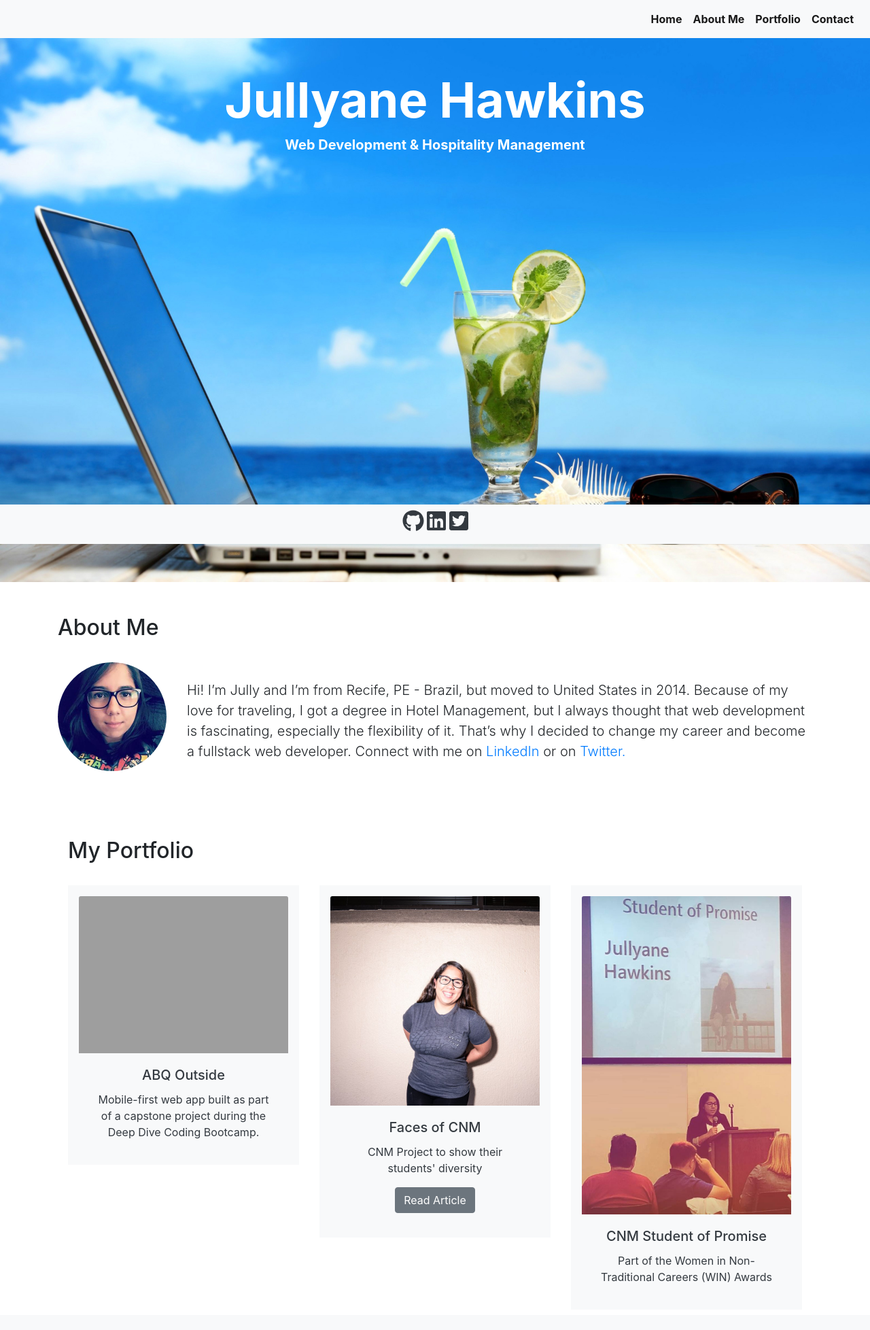
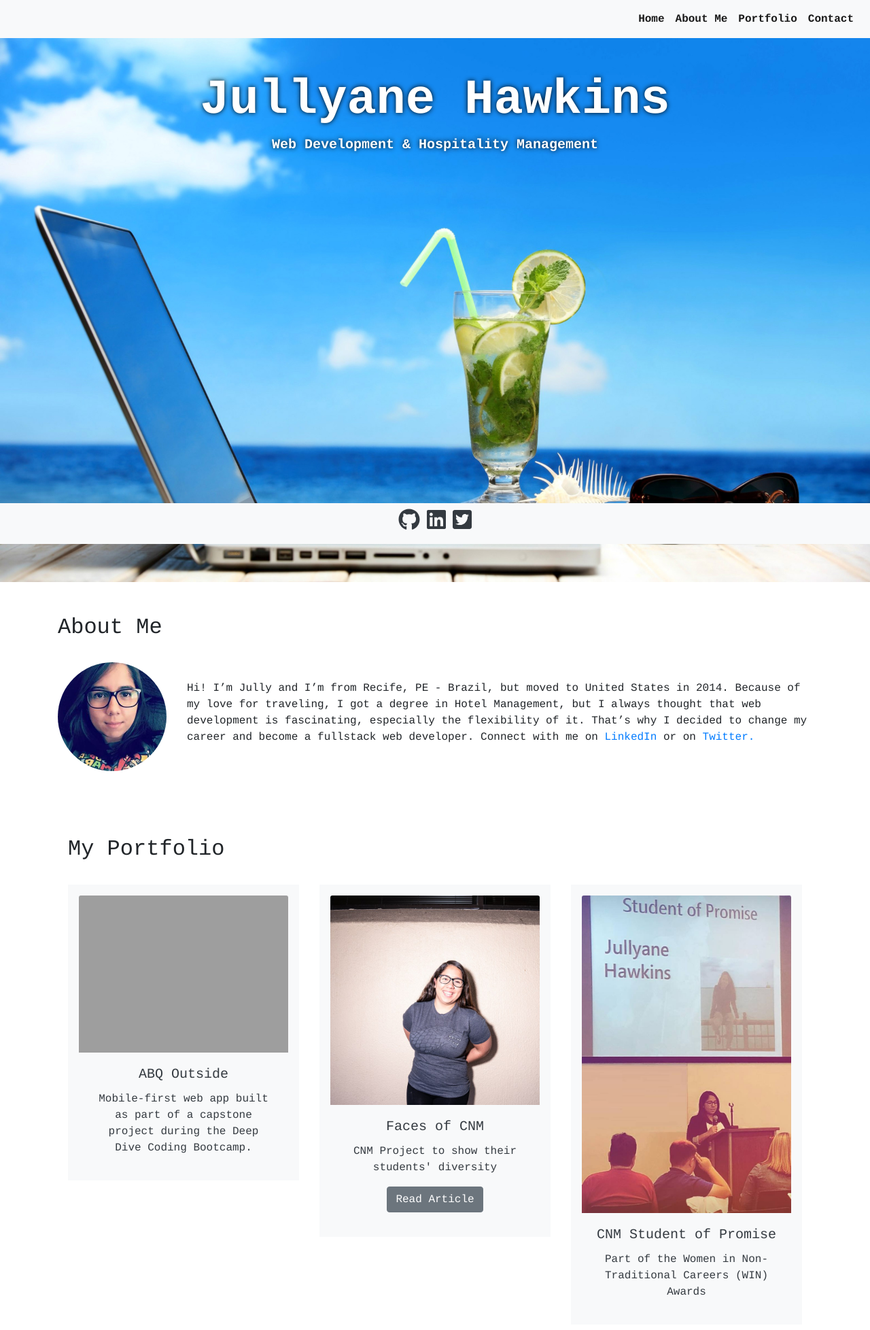
Before and after one commit to jullyanehawkins/jullyane-hawkins, a PHP site: page / in a window 1280 px wide. Shown: the whole page at 68% size. Before the commit the page ends 1886 px from the top, so only its background shows below. Run offline with PHP 8.4, Linux system fonts and the light colour scheme; some libraries are stand-ins or nearby versions; grey boxes are pictures that could not be loaded.

Commit message:
Changed the font

```diff
--- a/public_html/index.php
+++ b/public_html/index.php
@@ -52,7 +52,7 @@
 					<div class="column-fluid mt-5 col 2">
 						<br>
 						<br>
-						<p class="lead">Hi! I’m Jully and I’m from Recife, PE - Brazil, but moved to United States in 2014. Because of my love for traveling, I got a degree in Hotel Management, but I always thought that web development is fascinating, especially the flexibility of it. That’s why I decided to change my career and become a fullstack web developer. Connect with me on <a href="https://www.linkedin.com/in/jullyanehawkins/" target="_blank">LinkedIn</a> or on <a href="https://twitter.com/jullyanehawkins" target="_blank">Twitter.</a></p>
+						<p class="about">Hi! I’m Jully and I’m from Recife, PE - Brazil, but moved to United States in 2014. Because of my love for traveling, I got a degree in Hotel Management, but I always thought that web development is fascinating, especially the flexibility of it. That’s why I decided to change my career and become a fullstack web developer. Connect with me on <a href="https://www.linkedin.com/in/jullyanehawkins/" target="_blank">LinkedIn</a> or on <a href="https://twitter.com/jullyanehawkins" target="_blank">Twitter.</a></p>
 					</div>
 				</div>
 			</div>
--- a/public_html/style.css
+++ b/public_html/style.css
@@ -1,3 +1,7 @@
+body {
+	font-family: Courier;
+}
+
 section {
 	background-image: url("images/beach-office.jpg");
 	background-size: cover;
@@ -11,3 +15,11 @@ section {
 		background-position: bottom center;
 	}
 }
+
+h1 {
+	text-shadow: black 0 0 7px;
+}
+
+.lead {
+	text-shadow: black 0 0 7px;
+}
```
